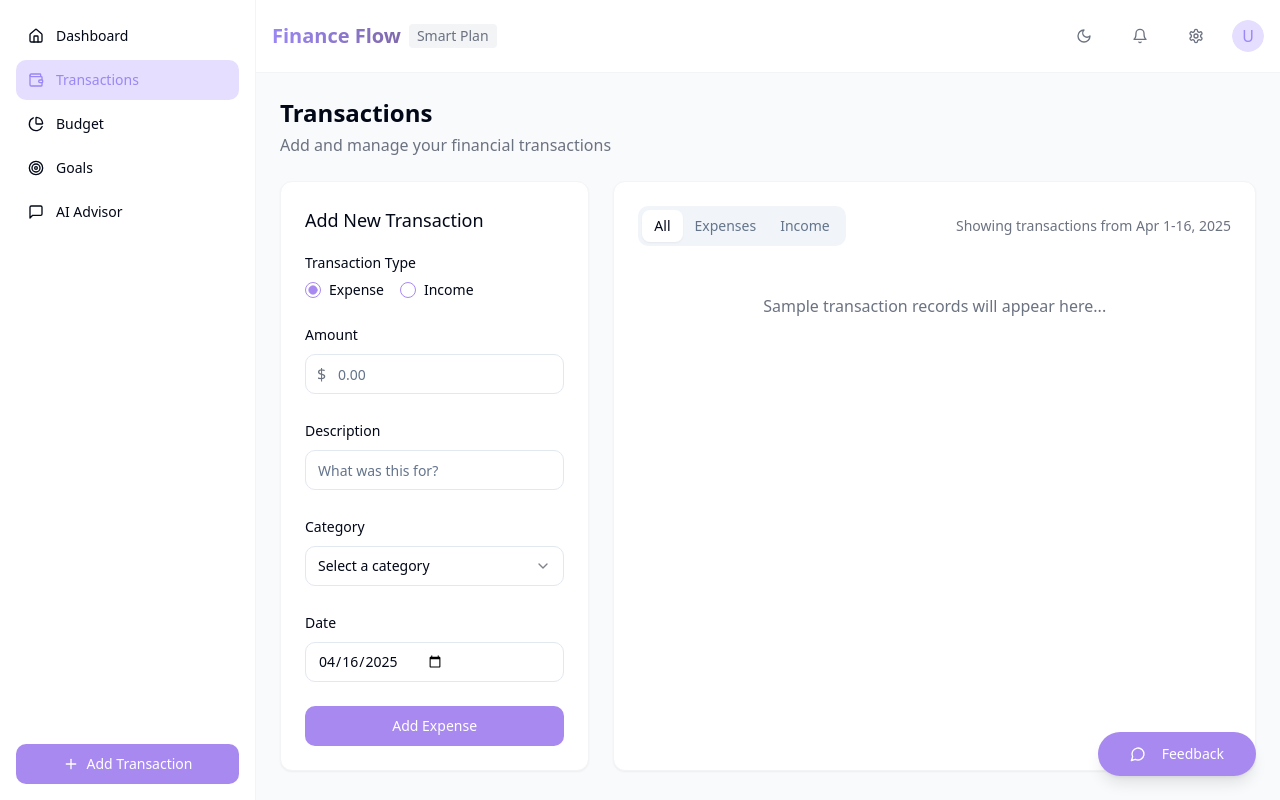
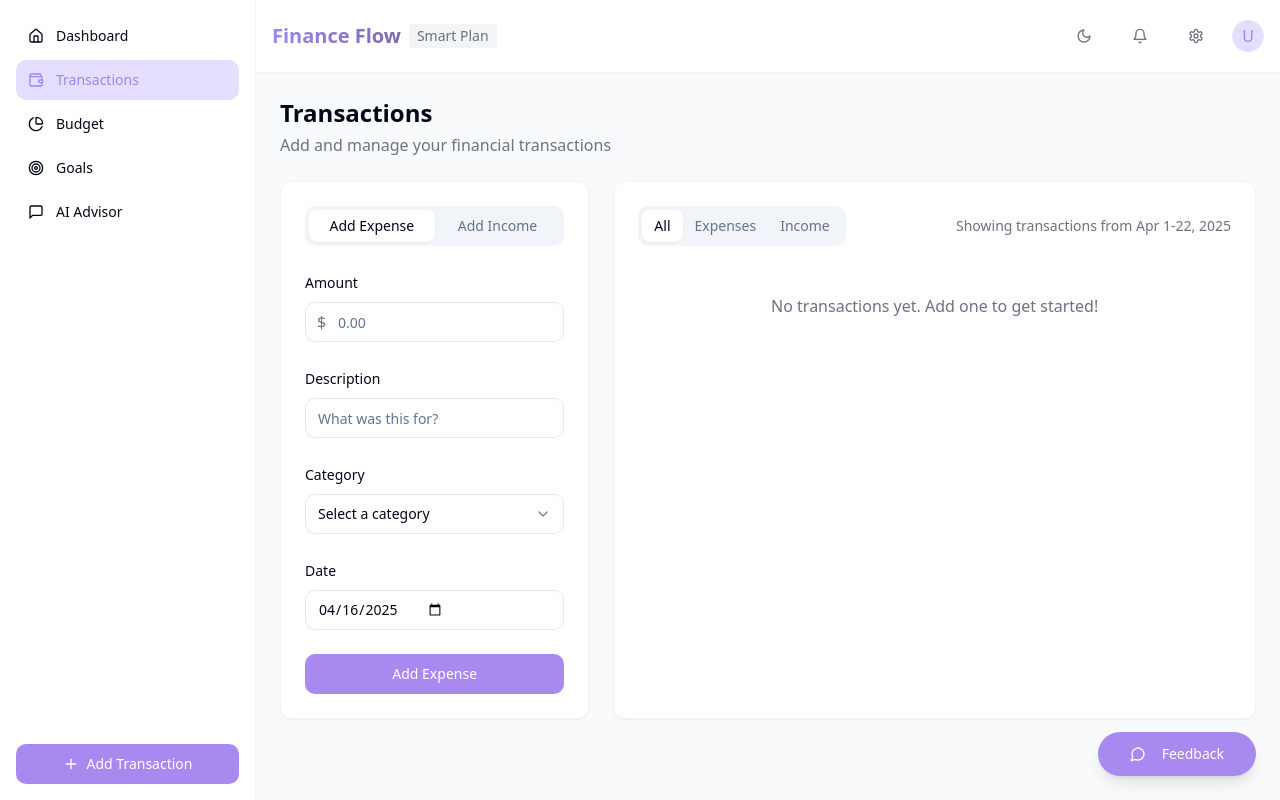
Before and after one commit to Gaurav-Bhatnagar-29/finance-flow-smart-plan, a React (Vite) app: page /transactions in a window 1280 px wide. Built offline with nearby package versions, Linux system fonts and the light colour scheme.

Commit message:
Fix: Implement transaction tabs
Implement the "Add Expense" and "Add Income" tabs within the transaction form, ensuring they function correctly.

```diff
--- a/src/components/transactions/transaction-form.tsx
+++ b/src/components/transactions/transaction-form.tsx
@@ -10,10 +10,17 @@ import {
   SelectTrigger,
   SelectValue,
 } from "@/components/ui/select";
-import { RadioGroup, RadioGroupItem } from "@/components/ui/radio-group";
 
-export function TransactionForm() {
-  const [transactionType, setTransactionType] = useState("expense");
+interface TransactionFormProps {
+  type: "expense" | "income";
+  onAddTransaction: (transaction: any) => void;
+}
+
+export function TransactionForm({ type, onAddTransaction }: TransactionFormProps) {
+  const [amount, setAmount] = useState("");
+  const [description, setDescription] = useState("");
+  const [category, setCategory] = useState("");
+  const [date, setDate] = useState(new Date().toISOString().split('T')[0]);
 
   const categories = {
     expense: [
@@ -35,49 +42,73 @@ export function TransactionForm() {
     ],
   };
 
+  const handleSubmit = (e: React.FormEvent) => {
+    e.preventDefault();
+
+    if (!amount || !description || !category) {
+      return;
+    }
+
+    onAddTransaction({
+      type,
+      amount: parseFloat(amount),
+      description,
+      category,
+      date,
+    });
+
+    // Reset form
+    setAmount("");
+    setDescription("");
+    setCategory("");
+    setDate(new Date().toISOString().split('T')[0]);
+  };
+
   return (
-    <div className="space-y-6">
-      <div className="space-y-2">
-        <Label>Transaction Type</Label>
-        <RadioGroup
-          defaultValue="expense"
-          onValueChange={setTransactionType}
-          className="flex gap-4"
-        >
-          <div className="flex items-center space-x-2">
-            <RadioGroupItem value="expense" id="expense" />
-            <Label htmlFor="expense" className="cursor-pointer">Expense</Label>
-          </div>
-          <div className="flex items-center space-x-2">
-            <RadioGroupItem value="income" id="income" />
-            <Label htmlFor="income" className="cursor-pointer">Income</Label>
-          </div>
-        </RadioGroup>
-      </div>
-
+    <form onSubmit={handleSubmit} className="space-y-6">
       <div className="space-y-2">
         <Label htmlFor="amount">Amount</Label>
         <div className="relative">
           <span className="absolute left-3 top-1/2 -translate-y-1/2 text-gray-500">$</span>
-          <Input id="amount" type="number" placeholder="0.00" className="pl-8" />
+          <Input
+            id="amount"
+            type="number"
+            placeholder="0.00"
+            className="pl-8"
+            value={amount}
+            onChange={(e) => setAmount(e.target.value)}
+            required
+            min="0.01"
+            step="0.01"
+          />
         </div>
       </div>
 
       <div className="space-y-2">
         <Label htmlFor="description">Description</Label>
-        <Input id="description" placeholder="What was this for?" />
+        <Input
+          id="description"
+          placeholder="What was this for?"
+          value={description}
+          onChange={(e) => setDescription(e.target.value)}
+          required
+        />
       </div>
 
       <div className="space-y-2">
         <Label htmlFor="category">Category</Label>
-        <Select>
+        <Select
+          value={category}
+          onValueChange={setCategory}
+          required
+        >
           <SelectTrigger>
             <SelectValue placeholder="Select a category" />
           </SelectTrigger>
           <SelectContent>
-            {categories[transactionType as keyof typeof categories].map((category) => (
-              <SelectItem key={category.value} value={category.value}>
-                {category.label}
+            {categories[type].map((cat) => (
+              <SelectItem key={cat.value} value={cat.value}>
+                {cat.label}
               </SelectItem>
             ))}
           </SelectContent>
@@ -86,12 +117,18 @@ export function TransactionForm() {
 
       <div className="space-y-2">
         <Label htmlFor="date">Date</Label>
-        <Input id="date" type="date" defaultValue={new Date().toISOString().split('T')[0]} />
+        <Input
+          id="date"
+          type="date"
+          value={date}
+          onChange={(e) => setDate(e.target.value)}
+          required
+        />
       </div>
 
-      <Button className="w-full">
-        {transactionType === "expense" ? "Add Expense" : "Add Income"}
+      <Button type="submit" className="w-full">
+        {type === "expense" ? "Add Expense" : "Add Income"}
       </Button>
-    </div>
+    </form>
   );
 }
--- a/src/pages/transactions.tsx
+++ b/src/pages/transactions.tsx
@@ -2,8 +2,24 @@
 import { MainLayout } from "@/components/layout/main-layout";
 import { TransactionForm } from "@/components/transactions/transaction-form";
 import { Tabs, TabsContent, TabsList, TabsTrigger } from "@/components/ui/tabs";
+import { useState } from "react";
+import { toast } from "@/components/ui/sonner";
 
 const Transactions = () => {
+  const [transactionType, setTransactionType] = useState<"expense" | "income">("expense");
+  const [transactions, setTransactions] = useState<any[]>([]);
+
+  const handleAddTransaction = (transaction: any) => {
+    const newTransaction = {
+      ...transaction,
+      id: Date.now(),
+      date: new Date(transaction.date),
+    };
+
+    setTransactions([newTransaction, ...transactions]);
+    toast.success(`${transaction.type === 'expense' ? 'Expense' : 'Income'} added successfully!`);
+  };
+
   return (
     <MainLayout>
       <div className="mb-6">
@@ -13,8 +29,20 @@ const Transactions = () => {
 
       <div className="grid grid-cols-1 md:grid-cols-3 gap-6">
         <div className="bg-white rounded-xl shadow-sm border border-gray-100 p-6">
-          <h3 className="text-lg font-medium mb-4">Add New Transaction</h3>
-          <TransactionForm />
+          <Tabs defaultValue="expense" onValueChange={(value) => setTransactionType(value as "expense" | "income")}>
+            <TabsList className="w-full mb-4">
+              <TabsTrigger value="expense" className="flex-1">Add Expense</TabsTrigger>
+              <TabsTrigger value="income" className="flex-1">Add Income</TabsTrigger>
+            </TabsList>
+
+            <TabsContent value="expense">
+              <TransactionForm type="expense" onAddTransaction={handleAddTransaction} />
+            </TabsContent>
+
+            <TabsContent value="income">
+              <TransactionForm type="income" onAddTransaction={handleAddTransaction} />
+            </TabsContent>
+          </Tabs>
         </div>
 
         <div className="md:col-span-2 bg-white rounded-xl shadow-sm border border-gray-100 p-6">
@@ -27,20 +55,98 @@ const Transactions = () => {
               </TabsList>
 
               <div className="text-sm text-gray-500">
-                Showing transactions from <span className="font-medium">Apr 1-16, 2025</span>
+                Showing transactions from <span className="font-medium">Apr 1-22, 2025</span>
               </div>
             </div>
 
             <TabsContent value="all" className="space-y-6">
-              <p className="text-center text-gray-500 py-6">Sample transaction records will appear here...</p>
+              {transactions.length > 0 ? (
+                <div className="space-y-3">
+                  {transactions.map((transaction) => (
+                    <div key={transaction.id} className="flex items-center justify-between p-3 border rounded-lg">
+                      <div className="flex items-center gap-3">
+                        <div className={`p-2 rounded-full ${transaction.type === 'expense' ? 'bg-red-100' : 'bg-green-100'}`}>
+                          <div className={`w-2 h-2 rounded-full ${transaction.type === 'expense' ? 'bg-red-500' : 'bg-green-500'}`}></div>
+                        </div>
+                        <div>
+                          <p className="font-medium">{transaction.description}</p>
+                          <p className="text-sm text-gray-500">{transaction.category}</p>
+                        </div>
+                      </div>
+                      <div className="text-right">
+                        <p className={`font-medium ${transaction.type === 'expense' ? 'text-red-500' : 'text-green-500'}`}>
+                          {transaction.type === 'expense' ? '-' : '+'}${transaction.amount}
+                        </p>
+                        <p className="text-xs text-gray-500">
+                          {transaction.date.toLocaleDateString()}
+                        </p>
+                      </div>
+                    </div>
+                  ))}
+                </div>
+              ) : (
+                <p className="text-center text-gray-500 py-6">No transactions yet. Add one to get started!</p>
+              )}
             </TabsContent>
 
             <TabsContent value="expenses" className="space-y-6">
-              <p className="text-center text-gray-500 py-6">Sample expense records will appear here...</p>
+              {transactions.filter(t => t.type === 'expense').length > 0 ? (
+                <div className="space-y-3">
+                  {transactions
+                    .filter(t => t.type === 'expense')
+                    .map((transaction) => (
+                      <div key={transaction.id} className="flex items-center justify-between p-3 border rounded-lg">
+                        <div className="flex items-center gap-3">
+                          <div className="p-2 rounded-full bg-red-100">
+                            <div className="w-2 h-2 rounded-full bg-red-500"></div>
+                          </div>
+                          <div>
+                            <p className="font-medium">{transaction.description}</p>
+                            <p className="text-sm text-gray-500">{transaction.category}</p>
+                          </div>
+                        </div>
+                        <div className="text-right">
+                          <p className="font-medium text-red-500">-${transaction.amount}</p>
+                          <p className="text-xs text-gray-500">
+                            {transaction.date.toLocaleDateString()}
+                          </p>
+                        </div>
+                      </div>
+                    ))}
+                </div>
+              ) : (
+                <p className="text-center text-gray-500 py-6">No expenses yet. Add one to get started!</p>
+              )}
             </TabsContent>
 
             <TabsContent value="income" className="space-y-6">
-              <p className="text-center text-gray-500 py-6">Sample income records will appear here...</p>
+              {transactions.filter(t => t.type === 'income').length > 0 ? (
+                <div className="space-y-3">
+                  {transactions
+                    .filter(t => t.type === 'income')
+                    .map((transaction) => (
+                      <div key={transaction.id} className="flex items-center justify-between p-3 border rounded-lg">
+                        <div className="flex items-center gap-3">
+                          <div className="p-2 rounded-full bg-green-100">
+                            <div className="w-2 h-2 rounded-full bg-green-500"></div>
+                          </div>
+                          <div>
+                            <p className="font-medium">{transaction.description}</p>
+                            <p className="text-sm text-gray-500">{transaction.category}</p>
+                          </div>
+                        </div>
+                        <div className="text-right">
+                          <p className="font-medium text-green-500">+${transaction.amount}</p>
+                          <p className="text-xs text-gray-500">
+                            {transaction.date.toLocaleDateString()}
+                          </p>
+                        </div>
+                      </div>
+                    ))}
+                </div>
+              ) : (
+                <p className="text-center text-gray-500 py-6">No income entries yet. Add one to get started!</p>
+              )}
             </TabsContent>
           </Tabs>
         </div>
```
